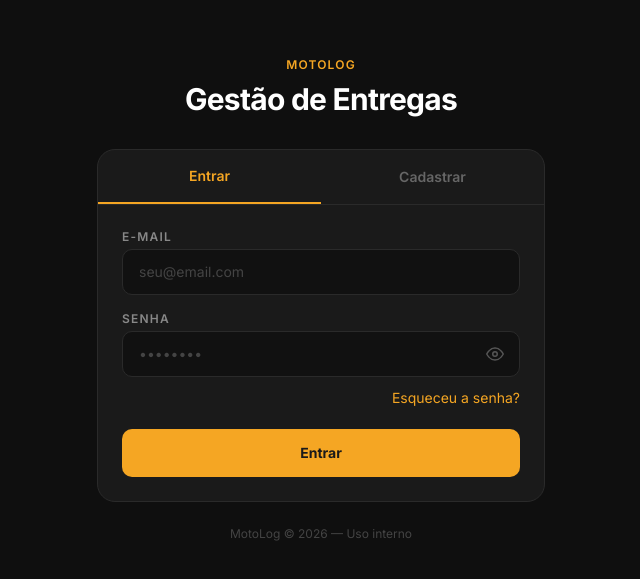
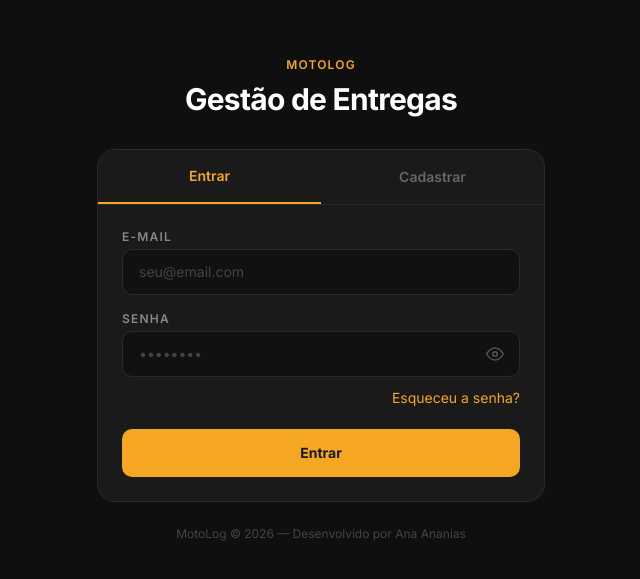
Before and after one commit to anaflgg/motolog-delivery-management, a Next.js app: page /login in a window 1280 px wide. Shown: the part 101-680 px from the top of the page, without its empty margins (319-959 px from the left). Built offline with nearby package versions, Linux system fonts and the light colour scheme.

Commit message:
style: change to the <p> tag in the login/register footer

```diff
--- a/app/login/page.tsx
+++ b/app/login/page.tsx
@@ -176,7 +176,7 @@ export default function LoginPage() {
         </div>
 
         <p className="text-center text-[#444] text-xs mt-6">
-          MotoLog © 2026 — Uso interno
+          MotoLog © 2026 — Desenvolvido por Ana Ananias
         </p>
       </div>
     </main>
```
